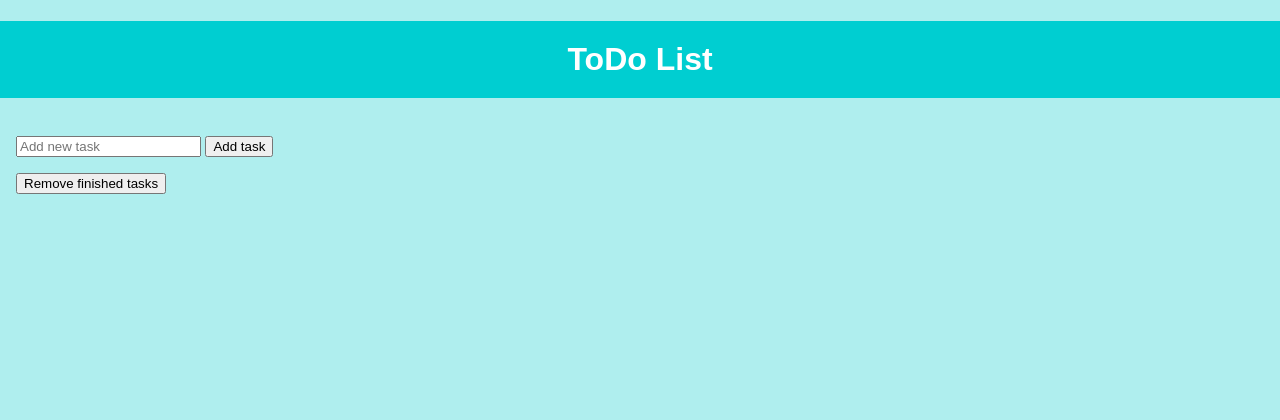
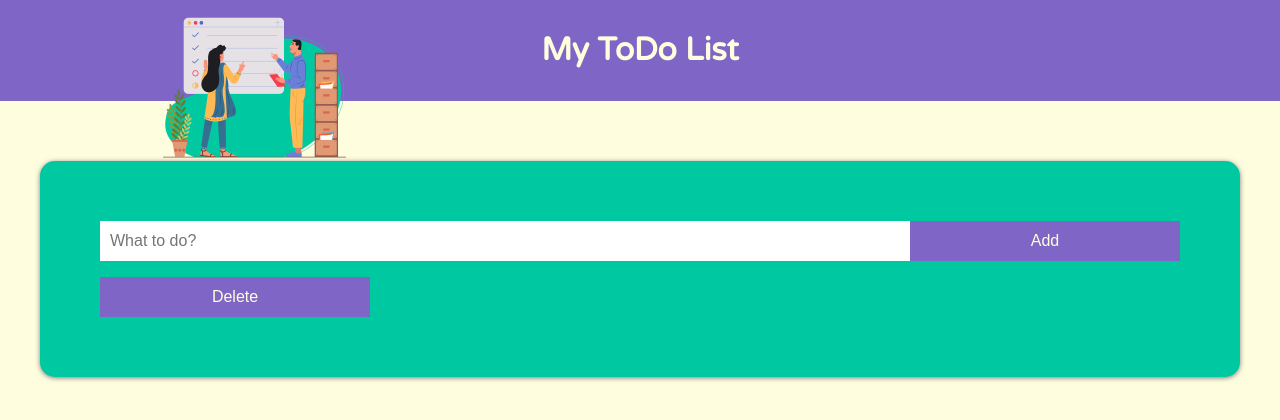
Before and after one commit to gosiacodes/My-Things-To-Do-App, a plain HTML site: page index.html in a window 1280 px wide. Drawn offline with Linux system fonts and the light colour scheme.

Commit message:
Designing a todo-list  (images, colors, css, html).

```diff
--- a/index.html
+++ b/index.html
@@ -1,31 +1,36 @@
 <!DOCTYPE html>
 <html lang="en">
-
     <head>
-
         <meta name="viewport" content="width=device-width, initial-scale=1">
         <meta charset="utf-8">
         <meta name="description" content="ToDo List | Web Application">
         <meta name="keywords" content="ToDo App, Java Developer, javautvecklare, HTML, CSS, JavaScript, Firebase, JSON-API">
         <meta name="author" content="Malgorzata Pick">
         <title>ToDo App</title>
+        <link rel="icon" href="images/task-list.png" type="image/jpg" sizes="16x16">
+        <link rel="preconnect" href="https://fonts.gstatic.com">
+        <link href="https://fonts.googleapis.com/css2?family=Quantico&family=Roboto&family=Varela+Round&display=swap" rel="stylesheet">
         <link href="style.css" rel="stylesheet">
         <script src="jquery-3.4.1.js"></script>
-
     </head>
 
     <body>
-
-    <h1 class="title">ToDo List</h1>
+        <div class="header">
+            <h1 id="title">My ToDo List</h1>
+        </div>
+        <div>
+            <img src="images/office-checklist.png" alt="checklist" id="checklist">
+        </div>
+        <div class="main">
             <div class="container-tasks">
-        <input type="text" class="add-element" id="new-task" placeholder="Add new task">
-        <button class="new-task-button" id="new-task-button">Add task</button>
+                <input type="text" class="input" id="new-task" placeholder="What to do?">
+                <button class="buttons" id="new-task-button">Add</button>
                 <ul id="task-list"></ul>
-		<button class="remove-button" id="remove-button">Remove finished tasks</button>
+                <button class="buttons" id="remove-button">Delete</button>
+            </div>
         </div>
 
         <script src="app.js"></script>
 
     </body>
-
 </html>
--- a/style.css
+++ b/style.css
@@ -1,6 +1,7 @@
 body {
-    font-family: Arial, Helvetica, sans-serif;
-    background-color: paleturquoise;
+    font-family: Roboto, Tahoma, Helvetica, Verdana, Arial, sans-serif;
+    background-color: #FEFEDF;
+    color: #4A4453;
     margin: 0;
 }
 
@@ -12,18 +13,86 @@ div {
     box-sizing: border-box;
 }
 
-.title {
+.header {
+    font-family: Varela Round, Tahoma, Helvetica, Verdana, Arial, sans-serif;
     position: relative;
     overflow: hidden;
     width: 100%;
     top: 0;
     text-align: center;
-    padding: 20px;
-    background-color: darkturquoise;
-    color: white;
+    padding: 10px;
+    background-color: #7F65C5;
+    color: #FEFEDF;
+}
+
+.main {
+    padding: 30px;
 }
 
 .container-tasks {
     position: relative;
-    padding: 16px;
+    margin-left: auto;
+    margin-right: auto;
+    margin-top: 30px;
+    max-width: 1200px;
+    height: auto;
+    padding: 60px;
+    background-color: #00C9A2;
+    border-radius: 15px;
+    box-shadow: 0px 1px 5px rgba(74,68,83,.7);
 }
+
+.container-tasks:hover {
+    box-shadow: 0px 5px 10px rgba(74,68,83,.7);
+}
+
+.input {
+    margin: 0;
+    border: none;
+    border-radius: 0;
+    width: 75%;
+    height: 40px;
+    padding: 10px;
+    float: left;
+    font-size: 16px;
+}
+
+.buttons {
+    color: #FEFEDF;
+    background-color: #7F65C5;
+    width: 25%;
+    height: 40px;
+    font-size: 16px;
+    cursor: pointer;
+    transition: 0.3s;
+    border: none;
+}
+
+.buttons:hover {
+    color: #4A4453;
+    background-color: #EACAFF;
+}
+
+.responsive {
+    max-width: 100%;
+    height: auto;
+}
+
+#checklist {
+    position: absolute;
+    top: 0;
+    left: 0;
+    bottom: 0;
+    margin-left: 12%;
+    width: 200px;
+}
+
+@media only screen and (max-width: 730px) {
+    #checklist {
+        margin-left: 3%;
+        width: 120px;
+    }
+    #title {
+        font-size: 5vw;
+    }
+}
```
Also changed, not shown: images/office-checklist.png (added), images/task-list.png (added). Lines whose indentation alone changed are shown as unchanged.
